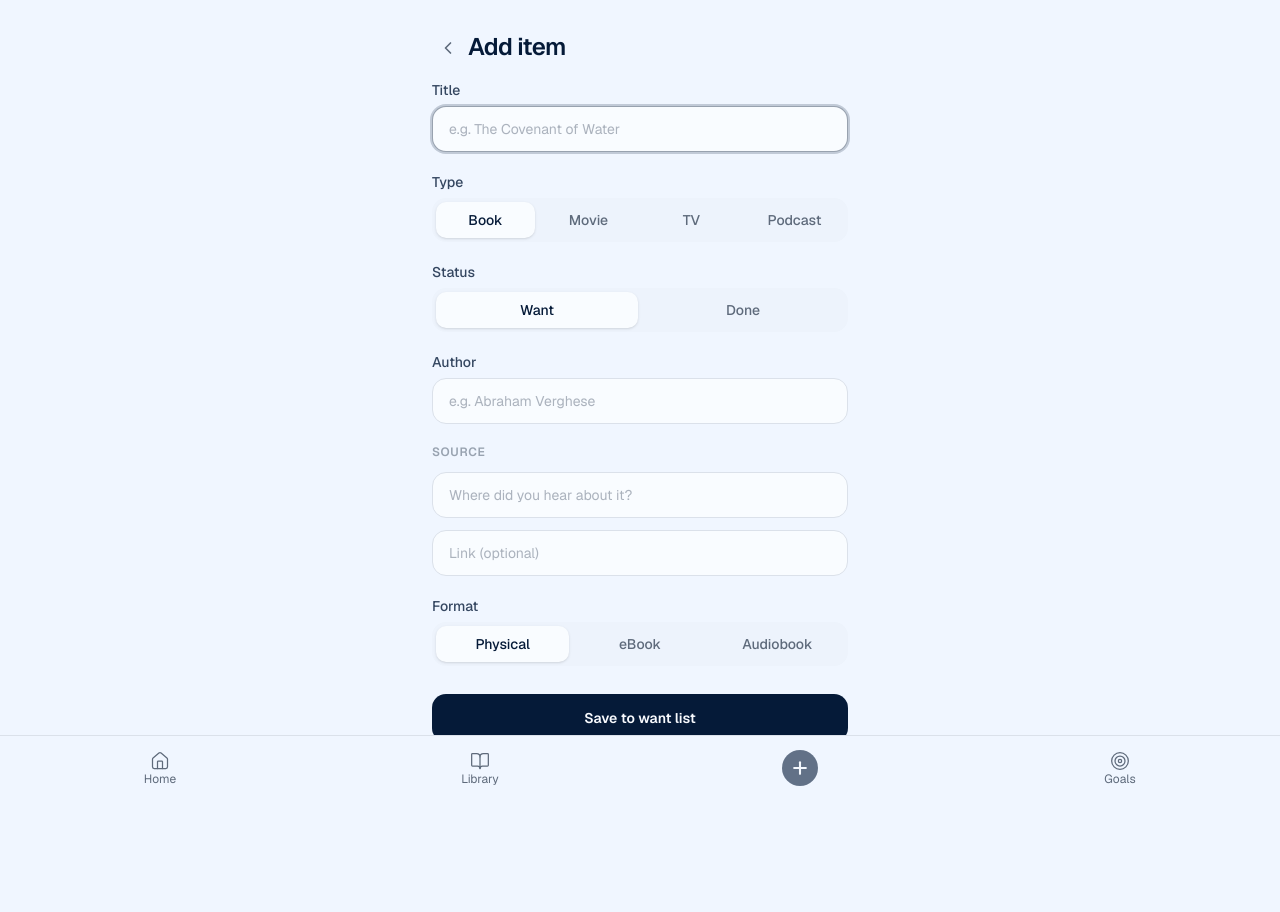
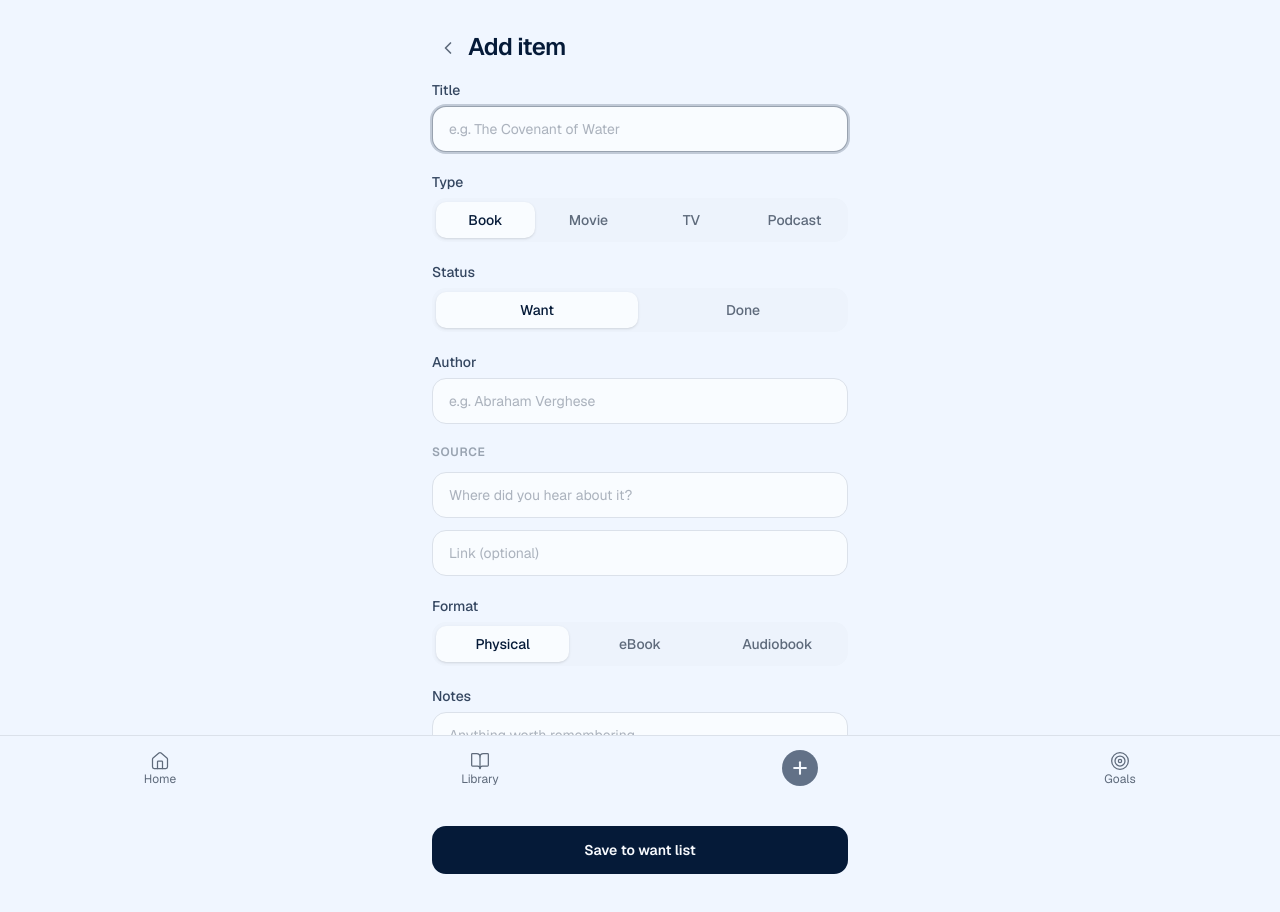
Before and after one commit to hebe/AmuseMe, a Next.js app: page /add in a window 1280 px wide. Shown: the top 912 px of the page. Before the commit the page ends 830 px from the top, so only its background shows below. Built offline with nearby package versions, Linux system fonts and the light colour scheme.

Commit message:
Add notes to all media types

```diff
--- a/components/forms/AddItemForm.tsx
+++ b/components/forms/AddItemForm.tsx
@@ -115,6 +115,7 @@ export function AddItemForm({
       ? editItem.dateConsumed.split('T')[0]
       : new Date().toISOString().split('T')[0]
   )
+  const [notes, setNotes] = useState(editItem?.notes ?? '')
   const [errors, setErrors] = useState<Record<string, string>>({})
 
   // ── Duplicate detection state ──────────────────────────────────────────────
@@ -228,6 +229,7 @@ export function AddItemForm({
           mediaType === 'book' && bookFormat === 'audiobook' ? audiobookSource : undefined,
         movieVenue:
           mediaType === 'movie' && status === 'done' ? movieVenue : undefined,
+        notes: notes.trim() || undefined,
         dateConsumed: consumed,
         consumedYear: consumed ? new Date(consumed).getFullYear() : undefined,
       })
@@ -246,6 +248,7 @@ export function AddItemForm({
       updatedAt: now,
       dateAdded: now,
       ...(author.trim()     && { author: author.trim() }),
+      ...(notes.trim()      && { notes: notes.trim() }),
       ...(provider          && { provider }),
       ...(sourceText.trim() && { sourceText: sourceText.trim() }),
       ...(sourceUrl.trim()  && { sourceUrl: sourceUrl.trim() }),
@@ -468,6 +471,17 @@ export function AddItemForm({
         </Field>
       )}
 
+      {/* ── Notes ── */}
+      <Field label="Notes">
+        <textarea
+          value={notes}
+          onChange={(e) => setNotes(e.target.value)}
+          placeholder="Anything worth remembering…"
+          rows={3}
+          className={inputClass + ' resize-none'}
+        />
+      </Field>
+
       {/* ── Submit ── */}
       <button
         type="submit"
```
